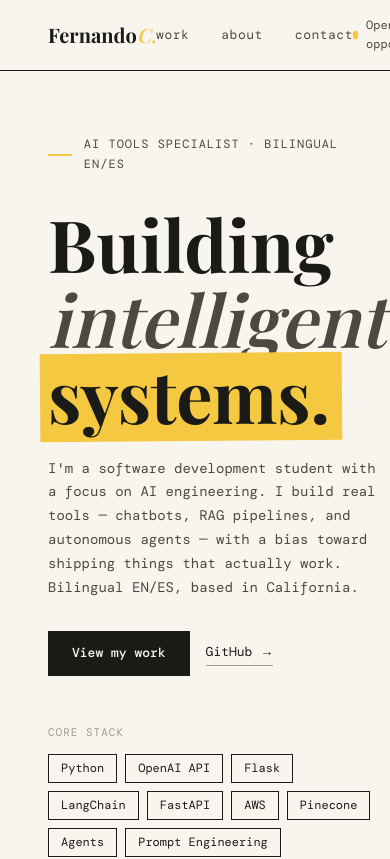
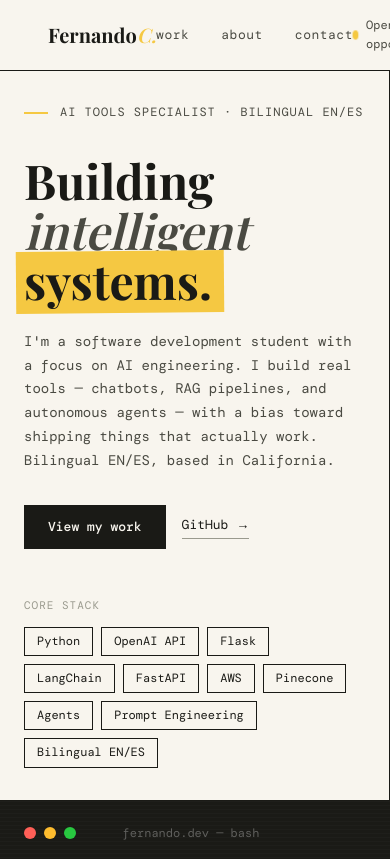
Before and after one commit to fernandojosecc/portfolio-site, a Next.js app: page / in a window 390 px wide. Shown: the top 859 px of the page. Built offline with nearby package versions, Linux system fonts and the light colour scheme; a web font is replaced by a local one.

Commit message:
feat: add responsive breakpoints and mobile-first utilities
- Add responsive utility classes for grid, padding, typography
- Update Hero component with responsive classes
- Add prefers-reduced-motion support for accessibility

```diff
--- a/app/globals.css
+++ b/app/globals.css
@@ -178,10 +178,60 @@ h1, h2, h3, h4, h5, h6 {
   );
 }
 
-/* Responsive adjustments */
+/* Responsive utilities */
 @media (max-width: 768px) {
   body {
     cursor: auto;
+  }
+
+  .responsive-grid {
+    grid-template-columns: 1fr !important;
+  }
+
+  .responsive-padding {
+    padding: 32px 24px !important;
+  }
+
+  .responsive-headline {
+    font-size: 48px !important;
+  }
+
+  .responsive-section-title {
+    font-size: 36px !important;
+  }
+
+  .hide-mobile {
+    display: none !important;
+  }
+
+  .full-width-mobile {
+    width: 100% !important;
+    max-width: 100% !important;
+  }
+
+  .stack-mobile {
+    flex-direction: column !important;
+  }
+
+  .text-center-mobile {
+    text-align: center !important;
+  }
+}
+
+/* Reduced motion support */
+@media (prefers-reduced-motion: reduce) {
+  *,
+  *::before,
+  *::after {
+    animation-duration: 0.01ms !important;
+    animation-iteration-count: 1 !important;
+    transition-duration: 0.01ms !important;
+  }
+
+  .reveal {
+    opacity: 1 !important;
+    transform: none !important;
+    transition: none !important;
   }
 }
 
--- a/components/Hero.js
+++ b/components/Hero.js
@@ -24,6 +24,7 @@ export default function Hero() {
         gridTemplateColumns: "1fr 1fr",
         borderBottom: "1.5px solid var(--ink)",
       }}
+      className="responsive-grid"
     >
       {/* Left column */}
       <div
@@ -34,6 +35,7 @@ export default function Hero() {
           justifyContent: "space-between",
           borderRight: "1.5px solid var(--ink)",
         }}
+        className="responsive-padding"
       >
         <div>
           {/* Eyebrow */}
@@ -66,7 +68,7 @@ export default function Hero() {
 
           {/* Headline */}
           <h1 style={{ marginBottom: "24px" }}>
-            <div style={{ fontSize: "72px", fontWeight: 700, lineHeight: 1.05 }}>
+            <div style={{ fontSize: "72px", fontWeight: 700, lineHeight: 1.05 }} className="responsive-headline">
               Building
             </div>
             <div
@@ -77,10 +79,11 @@ export default function Hero() {
                 lineHeight: 1.05,
                 color: "var(--ink-mid)",
               }}
+              className="responsive-headline"
             >
               intelligent
             </div>
-            <div style={{ fontSize: "72px", fontWeight: 700, lineHeight: 1.05 }}>
+            <div style={{ fontSize: "72px", fontWeight: 700, lineHeight: 1.05 }} className="responsive-headline">
               <span
                 style={{
                   position: "relative",
```
